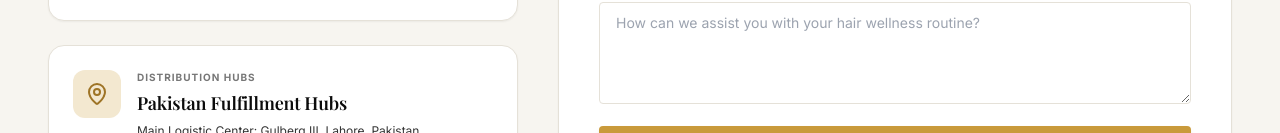
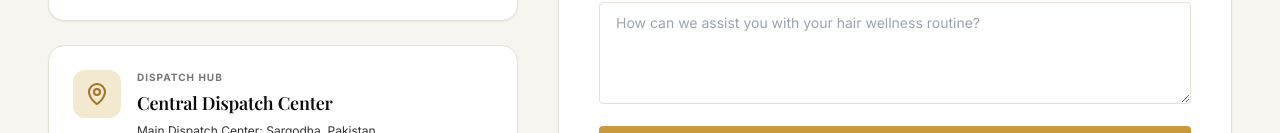
Before and after one commit to ZainSiddique291/Blackdot_website, a React (Vite) app: page / in a window 1280 px wide. Both pictures are taken after a click on the button "CONTACT". Shown: the part 667-800 px from the top of the page. Built offline with nearby package versions, Linux system fonts and the light colour scheme; a web font is replaced by a local one.

Commit message:
Update dispatch center to Sargodha, Pakistan

```diff
--- a/src/components/checkout/CheckoutModal.jsx
+++ b/src/components/checkout/CheckoutModal.jsx
@@ -9,6 +9,7 @@ const PAKISTAN_CITIES = [
   'Islamabad',
   'Rawalpindi',
   'Faisalabad',
+  'Sargodha',
   'Multan',
   'Peshawar',
   'Quetta',
--- a/src/components/layout/Footer.jsx
+++ b/src/components/layout/Footer.jsx
@@ -159,7 +159,7 @@ export default function Footer({ onNavigate }) {
                 <MapPin className="w-4 h-4 text-brand-gold mt-1 flex-shrink-0" />
                 <div className="text-xs">
                   <span className="text-white font-medium block">Dispatch Center:</span>
-                  <span>Lahore &amp; Karachi Fulfillment Hubs, Pakistan</span>
+                  <span>Sargodha, Pakistan</span>
                 </div>
               </div>
             </div>
--- a/src/pages/Contact.jsx
+++ b/src/pages/Contact.jsx
@@ -116,7 +116,7 @@ export default function Contact({ onNavigateHome }) {
               </div>
             </div>
 
-            {/* Dispatch Hubs */}
+            {/* Dispatch Hub */}
             <div className="p-6 rounded-2xl bg-white border border-brand-border shadow-sm">
               <div className="flex items-start gap-4">
                 <div className="w-12 h-12 rounded-xl bg-brand-gold-tint text-brand-gold-dark flex items-center justify-center flex-shrink-0">
@@ -124,14 +124,14 @@ export default function Contact({ onNavigateHome }) {
                 </div>
                 <div>
                   <span className="text-[10px] uppercase tracking-widest text-brand-muted font-bold block mb-1">
-                    DISTRIBUTION HUBS
+                    DISPATCH HUB
                   </span>
                   <h3 className="font-heading text-lg font-semibold text-brand-black">
-                    Pakistan Fulfillment Hubs
+                    Central Dispatch Center
                   </h3>
                   <p className="text-xs text-brand-text mt-1 leading-relaxed">
-                    Main Logistic Center: Gulberg III, Lahore, Pakistan.<br />
-                    Coastal Express Depot: Clifton, Karachi, Pakistan.
+                    Main Dispatch Center: Sargodha, Pakistan.<br />
+                    Nationwide express delivery to all cities and regions across Pakistan.
                   </p>
                 </div>
               </div>
```
